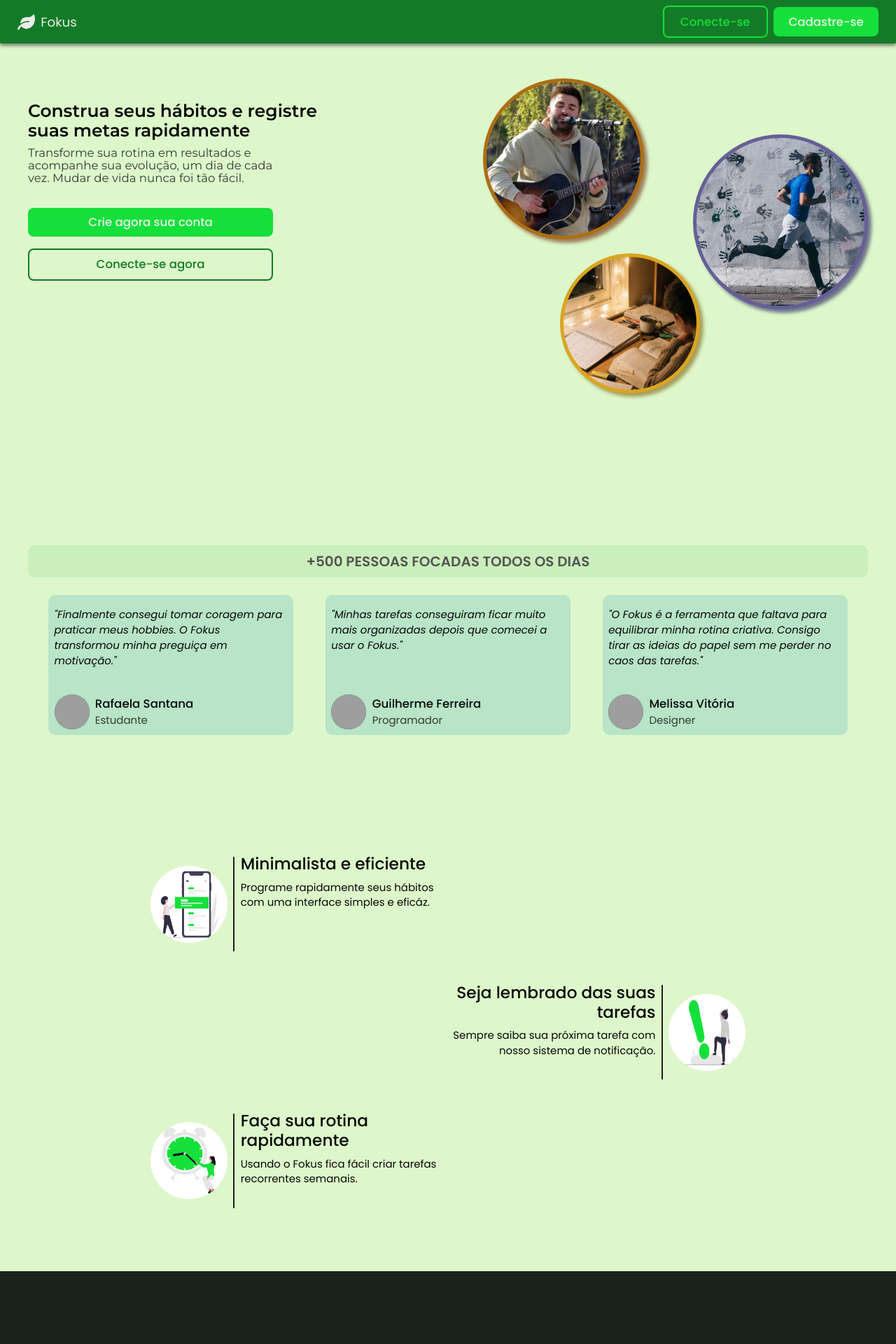
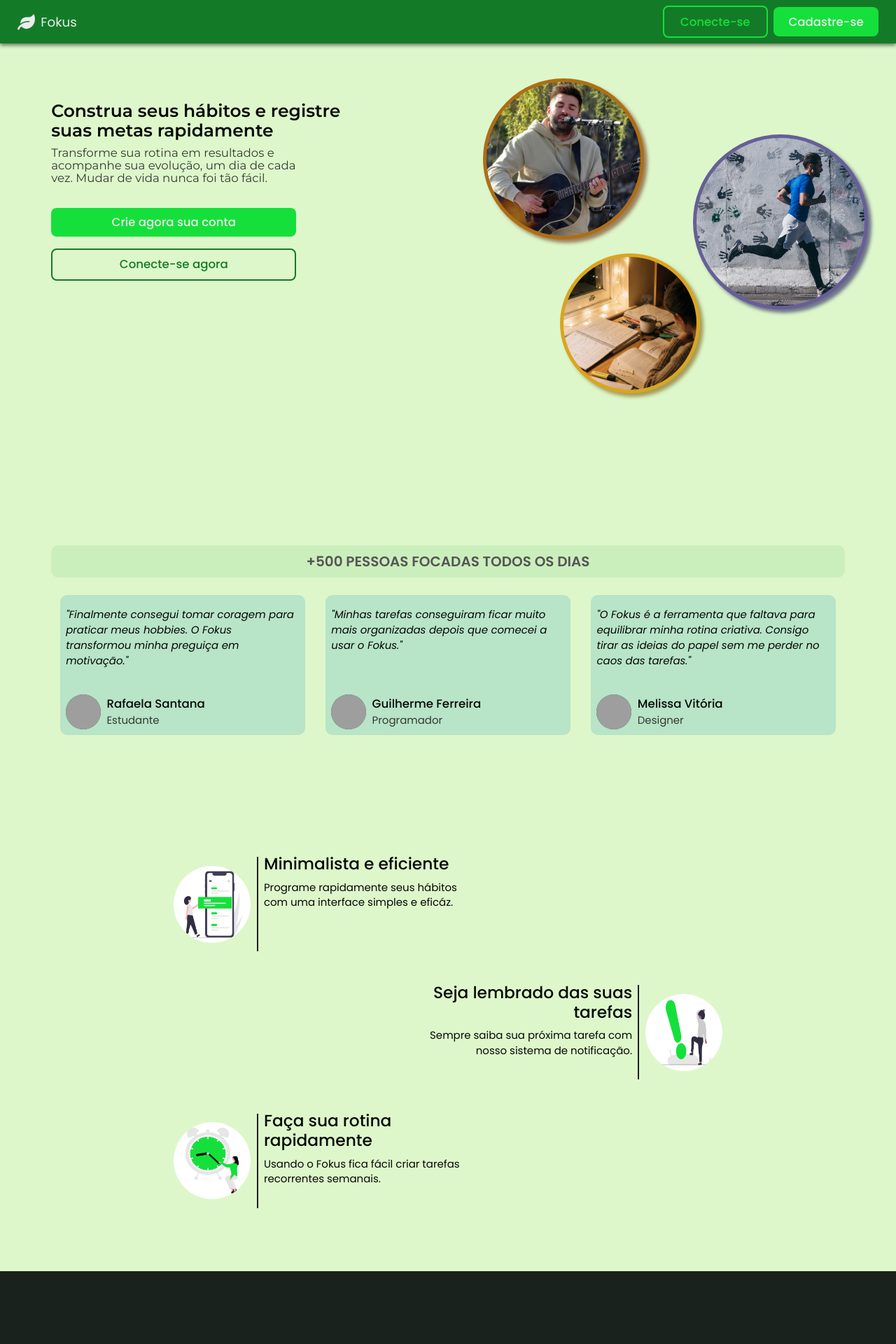
Before and after one commit to GabAlmeyda/fokus, a React (Vite) app in the folder apps/client/: page /landing-page in a window 1280 px wide. Shown: the top 1920 px of the page at 70% size. Built offline with nearby package versions, Linux system fonts and the light colour scheme; grey boxes are pictures that could not be loaded; what @fokus/shared would draw is missing.

Commit message:
fix(client): consertado espaçamento horizontal entre a tela e o conteúdo da landing page (padding-inline)

```diff
--- a/apps/client/src/pages/LandingPage/LandingPage.module.css
+++ b/apps/client/src/pages/LandingPage/LandingPage.module.css
@@ -5,6 +5,7 @@
   max-width: 1200px;
 
   padding-top: 5rem;
+  padding-inline: 1rem;
   margin-inline: auto;
 
   text-align: center;
@@ -82,6 +83,8 @@
 @media screen and (min-width: 750px) {
   .hero {
     min-height: 450px;
+
+    padding-inline: 2rem;
 
     text-align: left;
   }
@@ -209,6 +212,14 @@
 
   margin-top: 10rem;
   margin-inline: auto;
+  padding-inline: 1rem;
+}
+
+@media screen and (min-width: 750px) {
+  .features {
+    padding-inline: 2rem;
+
+  }
 }
 
 /* CTA SECTION */
@@ -264,7 +275,7 @@
 
     min-height: 700px;
 
-    padding-block: 4rem;
+    padding: 4rem 2rem;
   }
 
   .cta__content {
```
